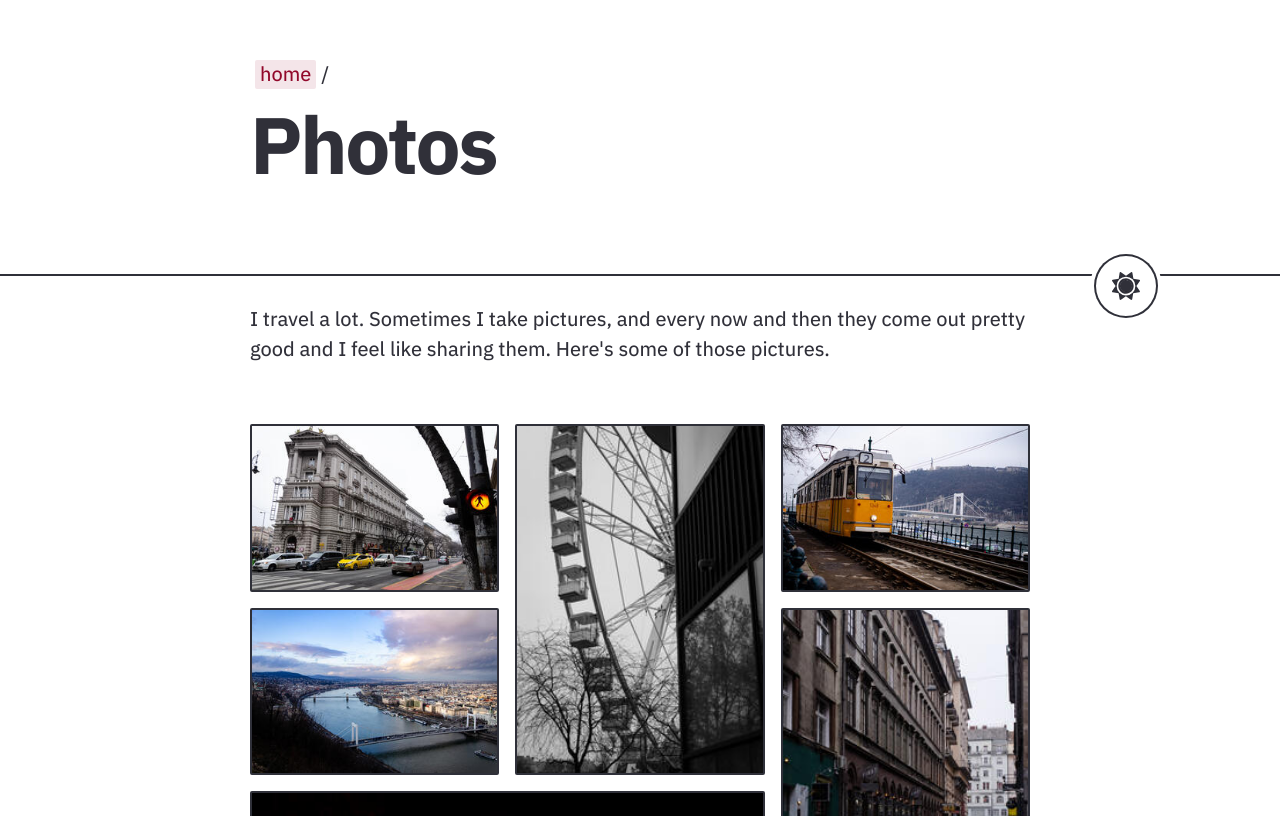
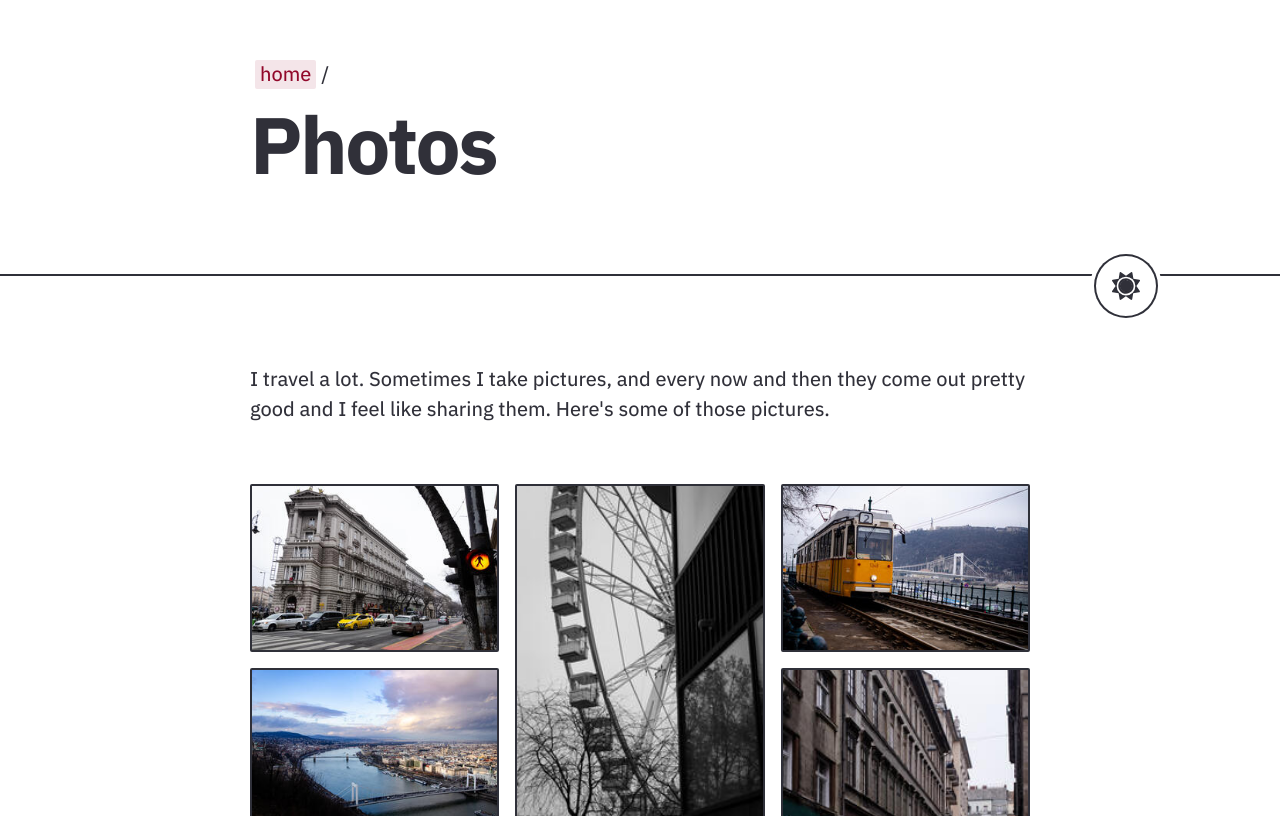
Before and after one commit to teofum/teofum.github.io, a Next.js app: page /photos in a window 1280 px wide. Shown: the part 136-952 px from the top of the page. Built offline with nearby package versions, Linux system fonts and the light colour scheme.

Commit message:
layout fixes

```diff
--- a/layout/ProjectLayout.tsx
+++ b/layout/ProjectLayout.tsx
@@ -3,7 +3,6 @@ import { MDXProvider } from '@mdx-js/react';
 import BaseLayout from './BaseLayout';
 import Paragraph from '../components/Paragraph';
 import Anchor from '../components/Anchor';
-import Figure from '../components/Figure';
 
 import ProjectMeta from '../types/ProjectMeta';
 import { homeCrumb, projectsCrumb } from '../types/Crumbs';
--- a/styles/module/About.module.scss
+++ b/styles/module/About.module.scss
@@ -28,7 +28,9 @@
 }
 
 .image {
-  display: none;
+  display: grid;
+  max-width: 65vw;
+  margin: 0 auto;
 
   @include respond-up('tablet-sm') {
     display: grid;
--- a/styles/module/Photos.module.scss
+++ b/styles/module/Photos.module.scss
@@ -0,0 +1,3 @@
+.photos {
+  margin-top: 4.5em;
+}
```
